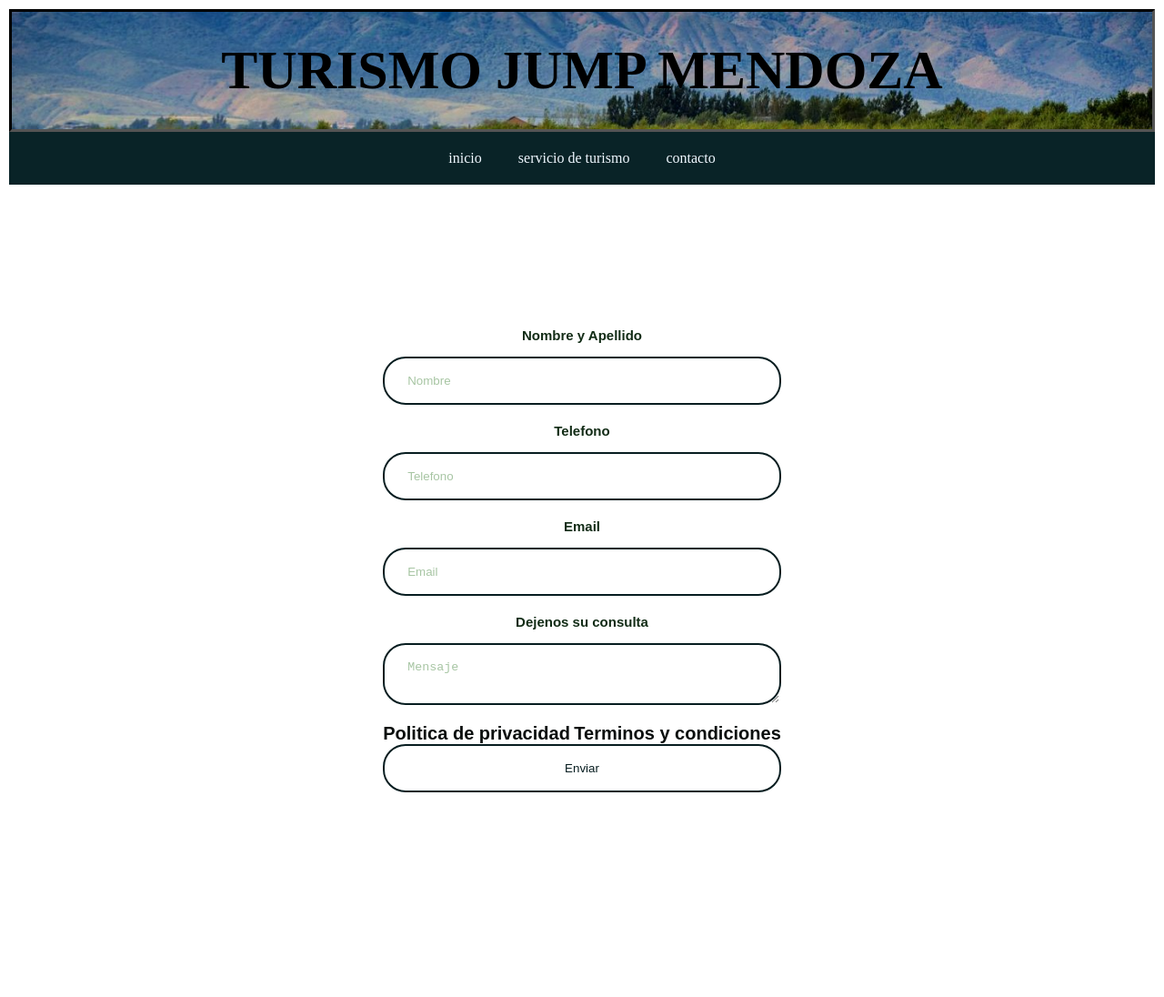
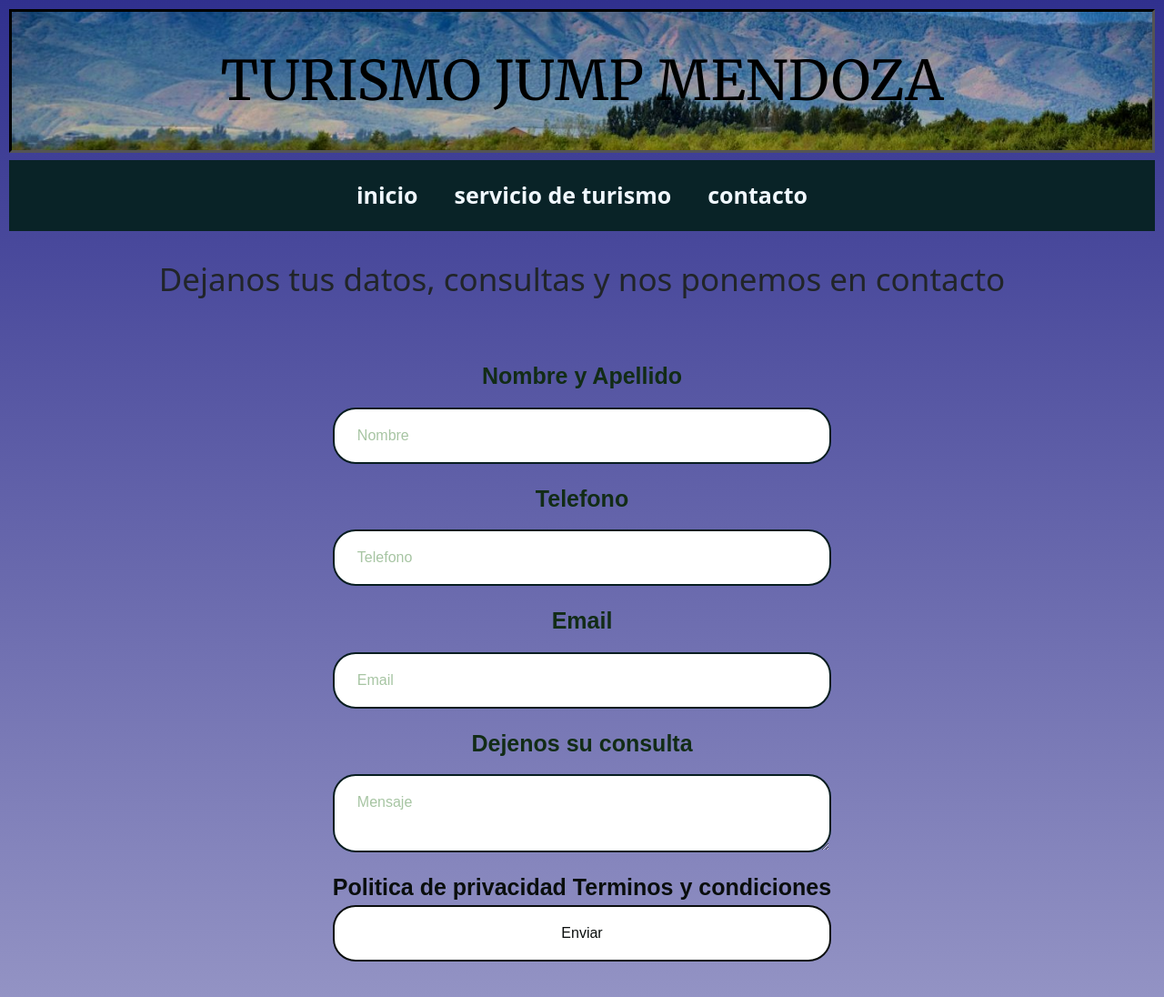
Before and after one commit to MelieGalaz/paginaw1, a plain HTML site: page contacto.html in a window 1280 px wide. Shown: the whole page at 91% size. Before the commit the page ends 1035 px from the top, so only its background shows below. Drawn offline with nearby package versions, Linux system fonts and the light colour scheme.

Commit message:
cambios color forma de letra cambio de fondo

```diff
--- a/contacto.html
+++ b/contacto.html
@@ -5,13 +5,16 @@
     <meta http-equiv="X-UA-Compatible" content="IE=edge">
     <meta name="viewport" content="width=device-width, initial-scale=1.0">
     <title>contacto</title>
-    <link href="estilo.css" rel="stylesheet">
+    <link href="https://cdn.jsdelivr.net/npm/bootstrap@5.0.2/dist/css/bootstrap.min.css" rel="stylesheet" integrity="sha384-EVSTQN3/azprG1Anm3QDgpJLIm9Nao0Yz1ztcQTwFspd3yD65VohhpuuCOmLASjC" crossorigin="anonymous">
+    <script src="https://cdn.jsdelivr.net/npm/bootstrap@5.0.2/dist/js/bootstrap.bundle.min.js" integrity="sha384-MrcW6ZMFYlzcLA8Nl+NtUVF0sA7MsXsP1UyJoMp4YLEuNSfAP+JcXn/tWtIaxVXM" crossorigin="anonymous"></script>
     <link rel="preconnect" href="https://fonts.googleapis.com">
     <link rel="preconnect" href="https://fonts.gstatic.com" crossorigin>
-    <link href="https://fonts.googleapis.com/css2?family=Roboto:ital@1&display=swap" rel="stylesheet">
+    <link href="https://fonts.googleapis.com/css2?family=Merriweather&display=swap" rel="stylesheet">
+    <link href="estilo.css" rel="stylesheet">
+
 </head>
 <body>
-    <header>
+    <header class="montañas">
         <h1 class="titulo">TURISMO JUMP MENDOZA</h1>
         <nav>
             <div class=contenedor>
@@ -22,8 +25,9 @@
             </ul>
         </nav>
     </header>
+    <h2>Dejanos tus datos, consultas y nos ponemos en contacto</h2>
+    <main class="caja">
 
-    <main class="caja">
      <form >
      <div class="formulario">
         <label for="name">Nombre y Apellido</label>
@@ -42,7 +46,7 @@
             <a href="#">Terminos y condiciones</a>
 
         </div>
-        <input class="btn" type="submit" value="Enviar">
+        <input class="envio" class="btn" type="submit" value="Enviar">
     </div>
 
      </form>
--- a/estilo.css
+++ b/estilo.css
@@ -6,13 +6,13 @@
 
 body{
     height: 100%;
-    background-image: url(./imagenes/fondo.jfif);
+    background: linear-gradient(rgb(48, 48, 142),white);
     background-size: 500% 200%;
     padding: 10px;
 
 }
 .montañas{
-    margin-bottom: 20px;
+    margin-bottom: 30px;
     position: sticky;
     top:0%;
 }
@@ -20,6 +20,7 @@ body{
 
 .titulo{
    color: black;
+   font-family: 'Merriweather', serif;
    text-transform: uppercase;
    text-align: center;
    font-size: 60px;
@@ -32,7 +33,7 @@ body{
    background-size: cover;
    background-attachment: fixed;
    background-position:center center;
-   padding: 30px;
+   padding: 40px;
 
 
 }
@@ -51,7 +52,8 @@ body{
     text-align: center;
     padding: 20px;
     text-transform:inherit;
-    border: 10px  rgba(123, 196, 160, 0.665) outset;
+    border: inset black;
+    background: rgb(99, 117, 154);
 }
 .imagenes h2{
     font-family: 'Roboto', sans-serif;
@@ -118,28 +120,35 @@ body{
    margin-left: auto;
    margin-right: auto;
 }
+h2{
+    text-align: center;
+    font-size: 35px;
+
+}
 .form{
     padding: 30px;
     box-shadow: 0 0 20px rgba(0,0,0, 0.2);
-    border-radius: 20px;
+     border-radius: 20px;
     text-align: center;
     width: 340px;
+
 }
 
 .formulario{
     display: flex;
     flex-direction: column;
-   text-align: center;
+    text-align: center;
+    top: 1000px;
 
 
 }
 label{
     color: rgb(18, 44, 22);
-    font-size: 15px;
+    font-size: 25px;
     font-weight: 600;
     margin-bottom: 15px;
 }
-input , textarea{
+input , textarea {
     padding: 17px 25px;
     border-radius: 25px;
     margin-bottom: 20px;
@@ -151,22 +160,23 @@ input , textarea{
 input::placeholder, textarea::placeholder{
     color: rgb(167, 197, 163);
 }
-.form-poli a{
+.form-poli, a {
     color: rgb(10, 14, 13);
-    font-size: 20px;
+    font-size: 25px;
     font-weight: 600;
     text-decoration: none;
 }
-.bnt{
+.envio{
     font-size: 16px;
-    color: aliceblue;
+    color:  rgb(10, 14, 13);
     border: 0;
     border-radius: 25px;
-    box-shadow: 0 0 20px rgba(25,254,0, 0.4);
+    border: 2px solid;
+    columns:#071d20 ;
     cursor: pointer;
 
 }
-.btn:hover{
+.envio:hover{
     background-color: rgb(101, 116, 139);
 
 }
```
Also changed, not shown: index.html (+2 -2 lines), servicios-turismo.html (+4 -2 lines).
